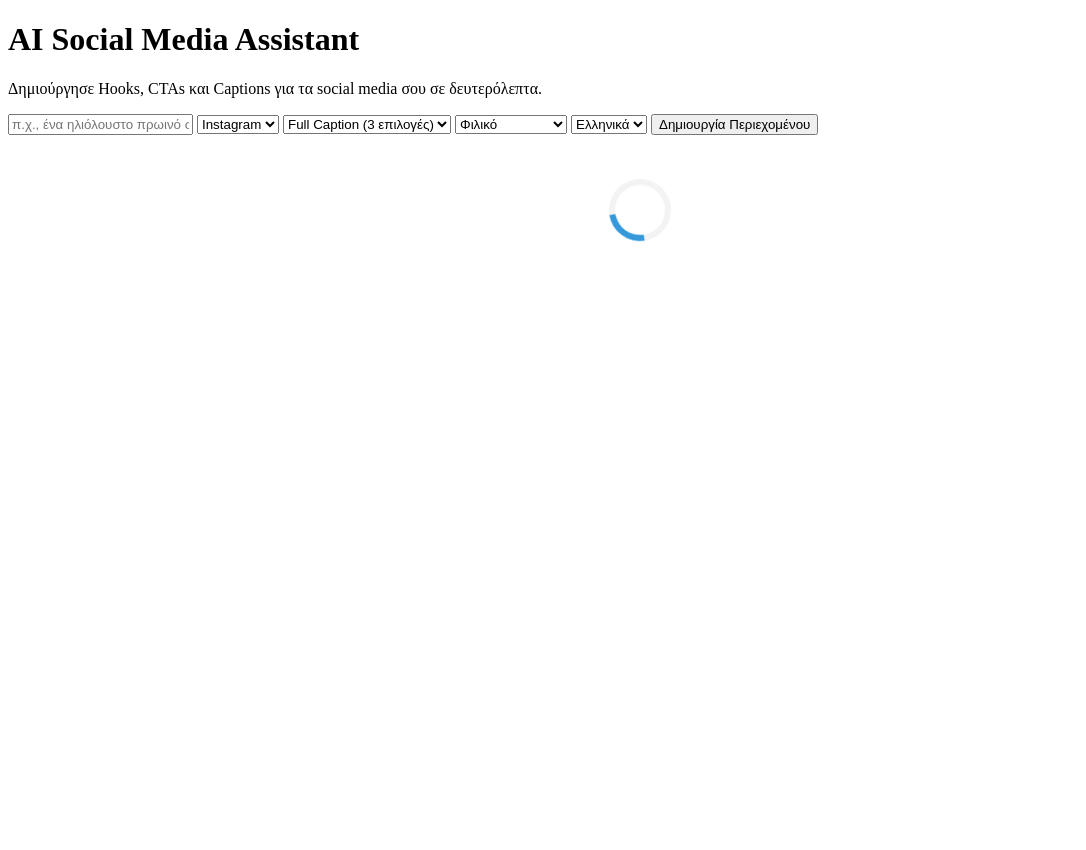
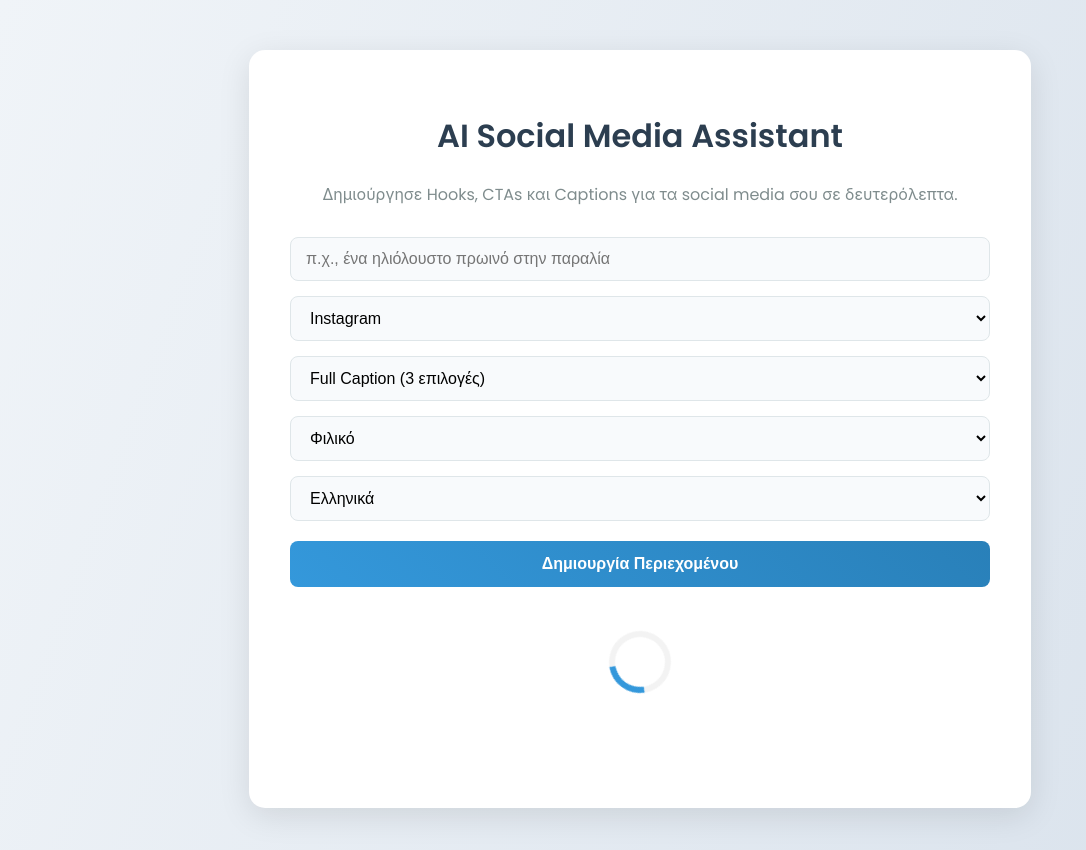
Before and after one commit to ster4runsneakers/caption-generator, a Flask app: page / in a window 1280 px wide. Shown: the whole page, without its empty margins (0-1086 px from the left). Before the commit the page ends 242 px from the top, so only its background shows below. Run offline with Flask 3, Linux system fonts and the light colour scheme.

Commit message:
fix: Correct HTML and CSS for form layout

```diff
--- a/static/style.css
+++ b/static/style.css
@@ -1,21 +1,123 @@
-/* --- Στυλ για το Spinner (Ένδειξη Φόρτωσης) --- */
+/* --- Γενικό Στυλ & Background --- */
+body {
+    font-family: 'Poppins', -apple-system, BlinkMacSystemFont, "Segoe UI", Roboto, Helvetica, Arial, sans-serif;
+    background: linear-gradient(110deg, #f0f4f8, #d9e2ec);
+    color: #333;
+    display: flex;
+    justify-content: center;
+    align-items: flex-start;
+    min-height: 100vh;
+    padding-top: 50px;
+    margin: 0;
+}
+
+/* --- Κεντρικό Container --- */
+.container {
+    background-color: white;
+    padding: 40px;
+    border-radius: 16px;
+    box-shadow: 0 8px 32px rgba(0, 0, 0, 0.1);
+    width: 90%;
+    max-width: 700px;
+    text-align: center;
+    border: 1px solid rgba(255, 255, 255, 0.2);
+}
+
+h1 {
+    color: #2c3e50;
+    font-weight: 600;
+}
+
+p {
+    color: #7f8c8d;
+    margin-bottom: 30px;
+}
+
+/* --- Στυλ για τα πεδία εισαγωγής (παλιό) --- */
+/* Αυτοί οι κανόνες δεν χρειάζονται πλέον εδώ, θα τους χειριστούμε παρακάτω */
+/* input[type="text"], select { ... } */
+
+input[type="text"]:focus, select:focus {
+    outline: none;
+    border-color: #3498db;
+    box-shadow: 0 0 0 3px rgba(52, 152, 219, 0.2);
+}
+
+/* --- Στυλ για το κεντρικό κουμπί --- */
+button#generate-btn {
+    background: linear-gradient(45deg, #3498db, #2980b9);
+    color: white;
+    border: none;
+    padding: 14px 28px;
+    border-radius: 8px;
+    font-size: 16px;
+    font-weight: 600;
+    cursor: pointer;
+    transition: transform 0.2s, box-shadow 0.2s;
+    width: 100%;
+}
+
+button#generate-btn:hover {
+    transform: translateY(-2px);
+    box-shadow: 0 6px 20px rgba(52, 152, 219, 0.3);
+}
+
+/* --- Περιοχή Αποτελεσμάτων --- */
+#results-container {
+    margin-top: 30px;
+    text-align: left;
+}
+
+.result-card {
+    background-color: #f8fafc;
+    border: 1px solid #e2e8f0;
+    border-radius: 12px;
+    padding: 20px;
+    margin-bottom: 15px;
+    position: relative;
+    line-height: 1.6;
+    white-space: pre-wrap;
+    font-size: 15px;
+}
+
+.copy-btn {
+    position: absolute;
+    top: 15px;
+    right: 15px;
+    background-color: #dbe4ee;
+    color: #556a81;
+    border: none;
+    border-radius: 6px;
+    padding: 6px 12px;
+    font-size: 12px;
+    font-weight: 600;
+    cursor: pointer;
+    transition: background-color 0.3s, color 0.3s;
+}
+
+.copy-btn:hover {
+    background-color: #3498db;
+    color: white;
+}
+
+/* --- Spinner --- */
 .spinner-container {
-    display: none; /* Κρυφό από προεπιλογή */
+    display: none;
     position: relative;
     width: 100%;
-    min-height: 150px; /* Ίδιο ύψος με τις κάρτες για να μην "πηδάει" η σελίδα */
+    min-height: 150px;
     display: flex;
     justify-content: center;
     align-items: center;
 }
 
 .spinner {
-    border: 6px solid #f3f3f3; /* Ανοιχτό γκρι κύκλος */
-    border-top: 6px solid #3498db; /* Μπλε χρώμα για την κίνηση */
+    border: 6px solid #f3f3f3;
+    border-top: 6px solid #3498db;
     border-radius: 50%;
     width: 50px;
     height: 50px;
-    animation: spin 1s linear infinite; /* Animation */
+    animation: spin 1s linear infinite;
 }
 
 @keyframes spin {
@@ -23,7 +125,7 @@
     100% { transform: rotate(360deg); }
 }
 
-/* --- Στυλ για τον τίτλο του ιστορικού --- */
+/* --- Ιστορικό --- */
 h2.history-title {
     text-align: left;
     color: #2c3e50;
@@ -33,3 +135,33 @@
     border-bottom: 2px solid #e2e8f0;
     padding-bottom: 5px;
 }
+
+/* --- ΝΕΟΙ ΚΑΝΟΝΕΣ ΓΙΑ ΤΗ ΔΙΑΤΑΞΗ ΤΗΣ ΦΟΡΜΑΣ --- */
+.form-controls {
+    display: flex;
+    flex-wrap: wrap;
+    gap: 15px;
+    margin-bottom: 20px;
+}
+
+.form-controls input[type="text"],
+.form-controls select {
+    width: 100%; /* Default width for mobile */
+    padding: 12px 15px;
+    border: 1px solid #dfe6e9;
+    border-radius: 8px;
+    font-size: 16px;
+    box-sizing: border-box;
+    background-color: #f8fafc;
+    transition: border-color 0.3s, box-shadow 0.3s;
+}
+
+.form-controls input[type="text"] {
+    flex-grow: 1; /* Allow the text input to grow */
+    min-width: 250px;
+}
+
+.form-controls select {
+    flex-grow: 1; /* Allow selects to grow */
+    min-width: 150px;
+}
--- a/templates/index.html
+++ b/templates/index.html
@@ -15,8 +15,8 @@
         <h1>AI Social Media Assistant</h1>
         <p>Δημιούργησε Hooks, CTAs και Captions για τα social media σου σε δευτερόλεπτα.</p>
 
+        <div class="form-controls">
             <input type="text" id="topic-input" placeholder="π.χ., ένα ηλιόλουστο πρωινό στην παραλία">
-
             <select id="platform-select">
                 <option value="Instagram">Instagram</option>
                 <option value="TikTok">TikTok</option>
@@ -24,24 +24,22 @@
                 <option value="Pinterest">Pinterest</option>
                 <option value="YouTube">YouTube</option>
             </select>
-
             <select id="content-type-select">
                 <option value="Caption">Full Caption (3 επιλογές)</option>
                 <option value="Hook">Μόνο Hook (3 επιλογές)</option>
                 <option value="CTA">Μόνο CTA (3 επιλογές)</option>
             </select>
-
             <select id="tone-select">
                 <option value="Friendly">Φιλικό</option>
                 <option value="Professional">Επαγγελματικό</option>
                 <option value="Funny">Αστείο</option>
                 <option value="Enthusiastic">Ενθουσιώδες</option>
             </select>
-
             <select id="language-select">
                 <option value="Greek">Ελληνικά</option>
                 <option value="English">Αγγλικά</option>
             </select>
+        </div>
 
         <button id="generate-btn">Δημιουργία Περιεχομένου</button>
 
@@ -59,13 +57,12 @@
         const platformSelect = document.getElementById('platform-select');
         const contentTypeSelect = document.getElementById('content-type-select');
         const toneSelect = document.getElementById('tone-select');
-        const languageSelect = document.getElementById('language-select'); // Νέο select
+        const languageSelect = document.getElementById('language-select');
         const generateBtn = document.getElementById('generate-btn');
         const resultsContainer = document.getElementById('results-container');
         const spinnerContainer = document.getElementById('spinner-container');
 
-        // ... (Οι συναρτήσεις createResultCards, loadHistory, saveToHistory παραμένουν ίδιες) ...
-
+        // --- Core Functions ---
         function createResultCards(captions) {
             captions.forEach(captionText => {
                 const card = document.createElement('div');
@@ -112,25 +109,20 @@
                 alert('Παρακαλώ, γράψε ένα θέμα!');
                 return;
             }
-
             spinnerContainer.style.display = 'flex';
             resultsContainer.innerHTML = '';
-
             const platform = platformSelect.value;
             const tone = toneSelect.value;
             const contentType = contentTypeSelect.value;
-            const language = languageSelect.value; // Παίρνουμε τη γλώσσα
-
+            const language = languageSelect.value;
             fetch('/generate-caption', {
                 method: 'POST',
                 headers: { 'Content-Type': 'application/json' },
-                // Στέλνουμε τη νέα παράμετρο στο backend
                 body: JSON.stringify({ topic, platform, tone, contentType, language })
             })
             .then(response => response.json())
             .then(data => {
                 spinnerContainer.style.display = 'none';
-
                 if (data.caption) {
                     const newCaptions = data.caption.split(/\d+\./).filter(item => item.trim() !== '');
                     saveToHistory(newCaptions);
```
Lines whose indentation alone changed are shown as unchanged.
